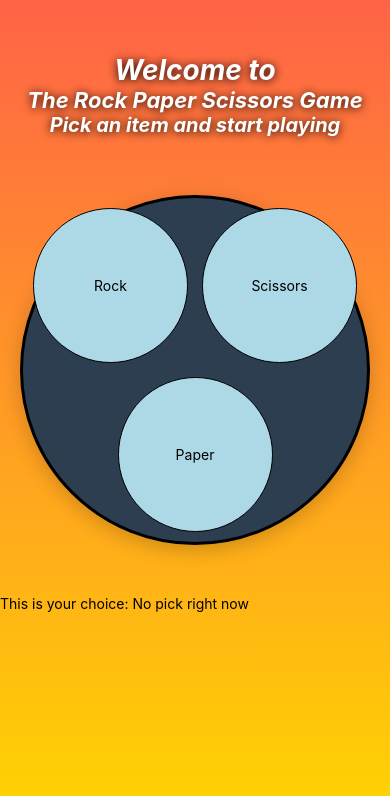
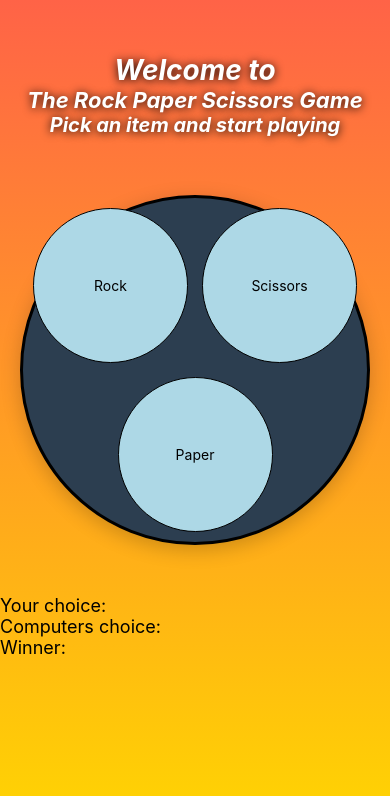
Before and after one commit to Clemond/Rock_paper_scissor_game_new, a React Native app: screen / in a window 390 px wide. Shown: the top 796 px of the page. Built offline with nearby package versions, Linux system fonts and the light colour scheme.

Commit message:
Added computer choice logic

```diff
--- a/App.js
+++ b/App.js
@@ -3,22 +3,29 @@ import { StyleSheet, Text, View } from "react-native";
 import Header from "./Components/Header";
 import ActionButtons from "./Components/ActionButtons";
 import PickDisplay from "./Components/PickDisplay";
+import ComputerLogic from "./Logic/ComputerLogic";
 import { LinearGradient } from "expo-linear-gradient";
 import { useState } from "react";
 
 export default function App() {
-  const [userChoice, setUserChoice] = useState("No pick right now");
+  const [userChoice, setUserChoice] = useState("");
+  const [computerChoice, setComputerChoice] = useState("");
 
   const handleUserChoice = (choice) => {
     setUserChoice(choice);
-    console.log(`You chose:${choice}`);
+
+    const computerPick = ComputerLogic();
+    setComputerChoice(computerPick);
+
+    console.log(`User choice:${choice}`);
+    console.log(`Computer choice: ${computerPick}`);
   };
 
   return (
     <LinearGradient colors={["#FF6347", "#FFD700"]} style={styles.container}>
       <Header />
       <ActionButtons onPress={handleUserChoice} />
-      <PickDisplay choice={userChoice} />
+      <PickDisplay choice={userChoice} computerChoice={computerChoice} />
     </LinearGradient>
   );
 }
--- a/Components/PickDisplay.js
+++ b/Components/PickDisplay.js
@@ -1,10 +1,12 @@
 import { Text, View, StyleSheet } from "react-native";
 import { useState } from "react";
 
-export default function PickDisplay({ choice }) {
+export default function PickDisplay({ choice, computerChoice }) {
   return (
     <View style={styles.container}>
-      <Text style={styles.text}>This is your choice: {choice}</Text>
+      <Text style={styles.text}>Your choice: {choice}</Text>
+      <Text style={styles.text}>Computers choice: {computerChoice}</Text>
+      <Text style={styles.text}>Winner: </Text>
     </View>
   );
 }
@@ -13,5 +15,7 @@ const styles = StyleSheet.create({
   container: {
     flex: 1,
   },
-  text: {},
+  text: {
+    fontSize: 18,
+  },
 });
--- /dev/null
+++ b/Logic/ComputerLogic.js
@@ -0,0 +1,5 @@
+export default function ComputerLogic() {
+  const choices = ["Rock", "Paper", "Scissors"];
+  const randomIndex = Math.floor(Math.random() * choices.length);
+  return choices[randomIndex];
+}
```
